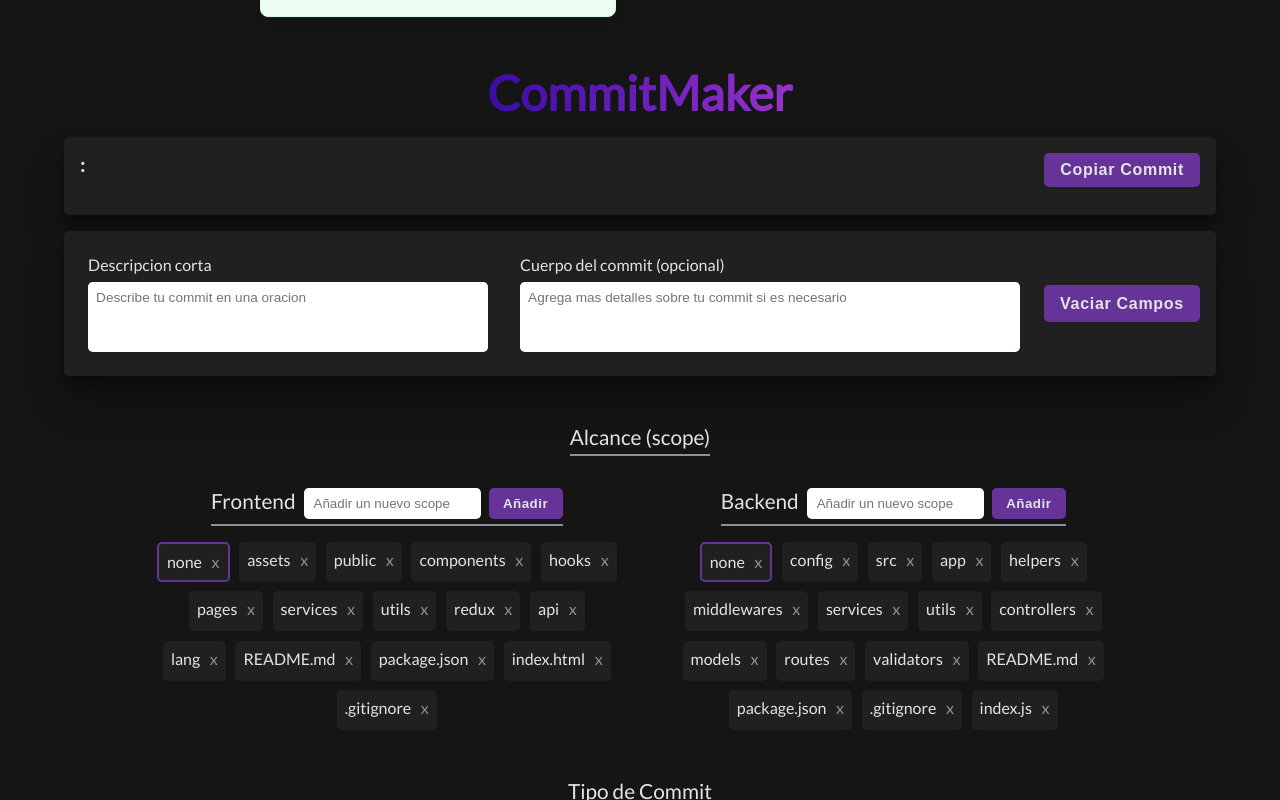
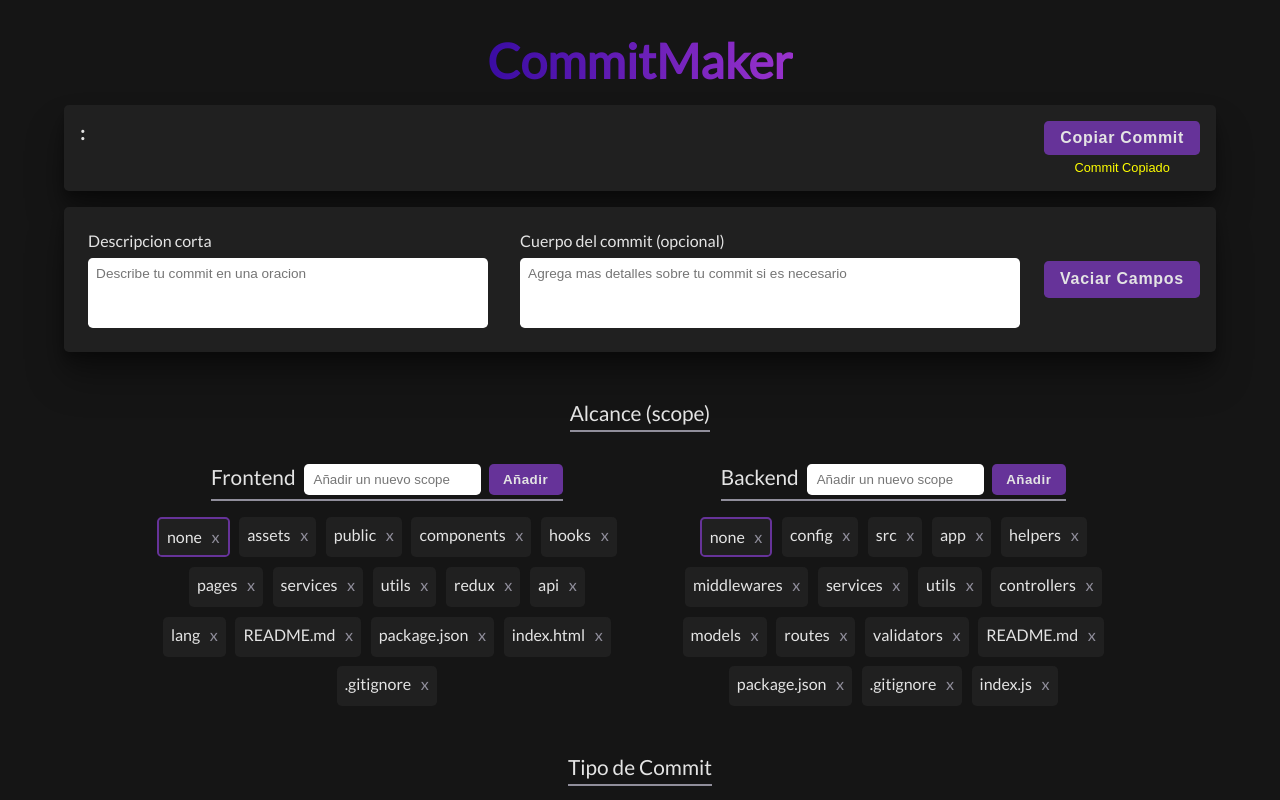
Before and after one commit to JosueEC/CommitsMaker, a React (Vite) app: page / in a window 1280 px wide. Both pictures are taken after a click on the button "Copiar Commit". Shown: the top 800 px of the page. Built offline with nearby package versions, Linux system fonts and the light colour scheme.

Commit message:
feat(components): ✨ The application can display a message when the users copy the commit text.

```diff
--- a/src/components/ViewerCommit/ViewerCommit.css
+++ b/src/components/ViewerCommit/ViewerCommit.css
@@ -24,10 +24,22 @@
   height: fit-content;
 }
 
+.copyComponent {
+  /* border: solid 2px var(--label); */
+  text-align: center;
+}
+
+.copyComponent p {
+  color: yellow;
+  font-family: var(--button-font);
+  animation: var(--fade-in);
+}
+
 .buttonCopy {
   background-color: rebeccapurple;
   font-size: 1rem;
   padding: 0.5rem 1rem;
+  margin-bottom: 0.3rem;
   border-radius: 0.3rem;
   color: var(--text);
   font-family: var(--button-font);
--- a/src/components/ViewerCommit/ViewerCommit.jsx
+++ b/src/components/ViewerCommit/ViewerCommit.jsx
@@ -1,9 +1,10 @@
 import './ViewerCommit.css'
+import { useState } from 'react'
 import { useCommitStore } from '../../services/zustand/store'
 import { CopyToClipboard } from 'react-copy-to-clipboard'
-import { toast } from 'sonner'
 
 export default function ViewerCommit () {
+  const [display, setDisplay] = useState(false)
   const selectedType = useCommitStore((state) => state.selectedType)
   const selectedAmbit = useCommitStore((state) => state.selectedAmbit)
   const selectedEmoji = useCommitStore((state) => state.selectedEmoji)
@@ -11,6 +12,14 @@ export default function ViewerCommit () {
   const body = useCommitStore((state) => state.body)
 
   const commit = `${selectedType}${(selectedAmbit !== 'none') ? '(' + selectedAmbit + ')' : ''}: ${selectedEmoji} ${description}`
+
+  function handleCopyCommit () {
+    setDisplay(true)
+  }
+
+  function handleBlur () {
+    setDisplay(false)
+  }
 
   return (
     <div className='viewerCommit'>
@@ -24,11 +33,12 @@ export default function ViewerCommit () {
       </div>
       <div className='copyComponent'>
         <CopyToClipboard
-          onCopy={() => toast.success('Copy to cliboard')}
+          onCopy={handleCopyCommit}
           text={commit + '\n' + body}
         >
-          <button className='buttonCopy'>Copiar Commit</button>
+          <button className='buttonCopy' onBlur={handleBlur}>Copiar Commit</button>
         </CopyToClipboard>
+        <p style={{ visibility: (display) ? 'visible' : 'hidden' }}>Commit Copiado</p>
       </div>
     </div>
   )
```
